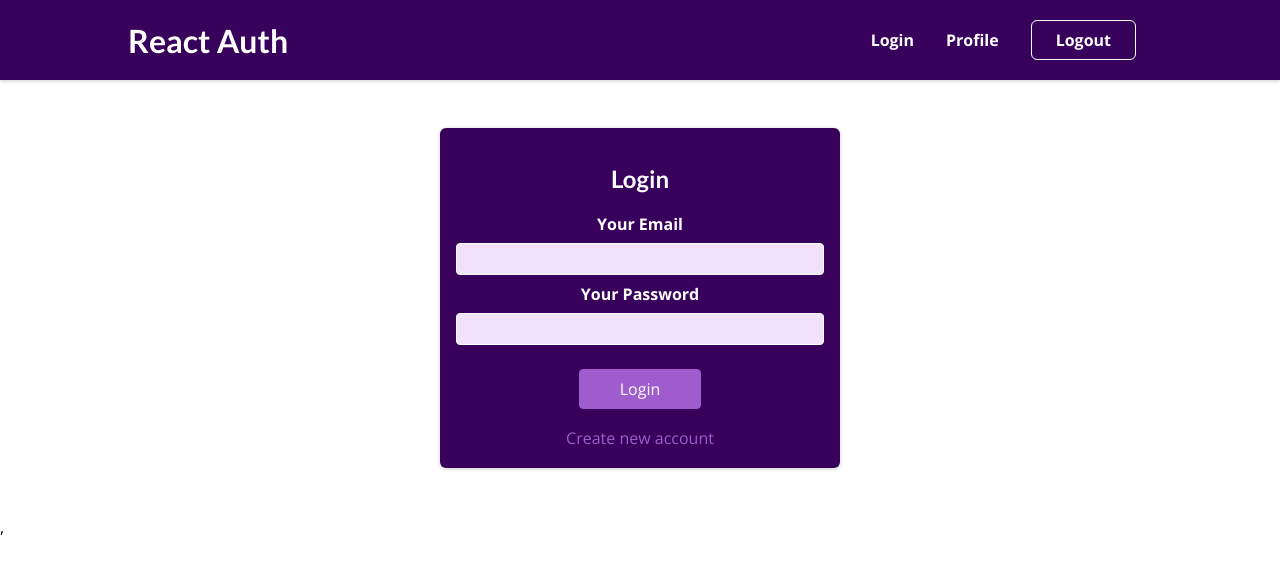
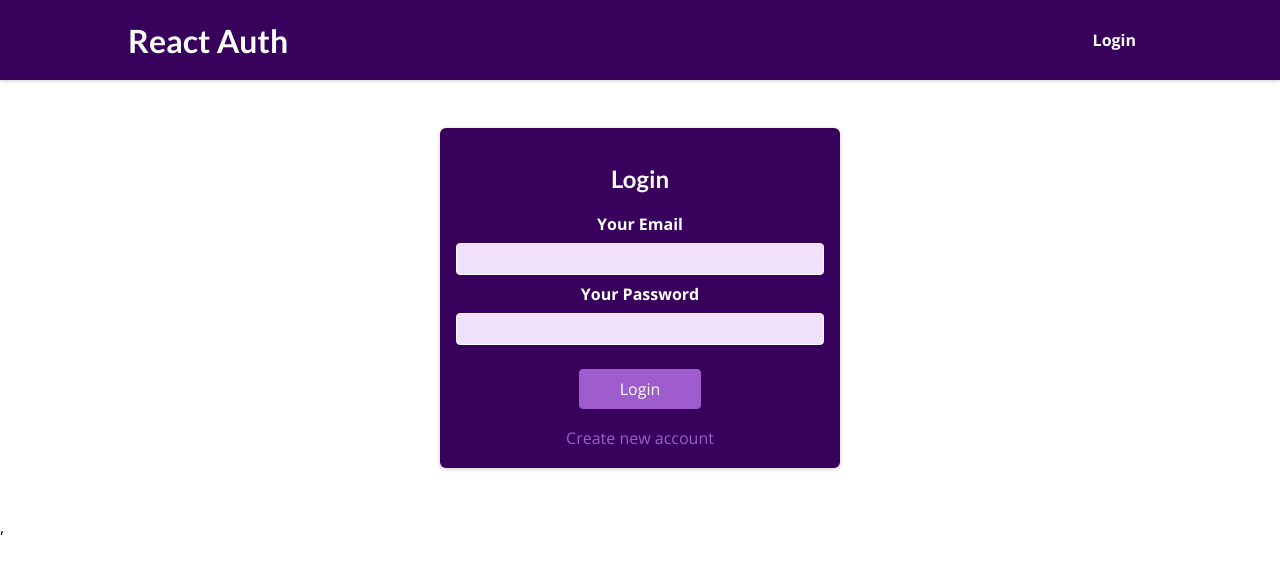
Before and after one commit to Richie1136/React-Udemy-authApp, a React (Create React App) app in the folder authapp/: page /auth in a window 1280 px wide. Shown: the top 574 px of the page. Built offline with nearby package versions, Linux system fonts and the light colour scheme; no server answers.

Commit message:
Conditionally rendering routes based on if the user is loggedin or not

```diff
--- a/authapp/src/components/Auth/AuthForm.js
+++ b/authapp/src/components/Auth/AuthForm.js
@@ -1,4 +1,5 @@
-import { useState, useRef } from 'react';
+import { useState, useRef, useContext } from 'react';
+import AuthContext from '../../store/auth-context';
 
 import './AuthForm.css';
 
@@ -9,6 +10,8 @@ const AuthForm = () => {
   const [loading, setLoading] = useState(false);
   const emailRef = useRef()
   const passwordRef = useRef()
+
+  const context = useContext(AuthContext)
 
   const switchAuthModeHandler = () => {
     setIsLogin((prevState) => !prevState);
@@ -52,7 +55,7 @@ const AuthForm = () => {
         })
       }
     }).then(data => {
-      console.log(data)
+      context.onLogin(data.idToken)
     }).catch(err => {
       alert(err.message)
     })
--- a/authapp/src/components/navigation/MainNavigation.js
+++ b/authapp/src/components/navigation/MainNavigation.js
@@ -1,8 +1,15 @@
 import { Link } from 'react-router-dom';
 
+import { useContext } from 'react'
+
 import './MainNavigation.css';
+import AuthContext from '../../store/auth-context';
 
 const MainNavigation = () => {
+
+  const context = useContext(AuthContext)
+
+  const isLoggedin = context.isLoggedIn
   return (
     <header className='header'>
       <Link to='/'>
@@ -10,15 +17,21 @@ const MainNavigation = () => {
       </Link>
       <nav>
         <ul>
+          {!isLoggedin && (
             <li>
               <Link to='/auth'>Login</Link>
             </li>
+          )}
+          {isLoggedin && (
             <li>
               <Link to='/profile'>Profile</Link>
             </li>
+          )}
+          {isLoggedin && (
             <li>
               <button>Logout</button>
             </li>
+          )}
         </ul>
       </nav>
     </header>
--- a/authapp/src/index.js
+++ b/authapp/src/index.js
@@ -13,7 +13,3 @@ ReactDOM.render(
   </AuthContextProvider>,
   document.getElementById('root')
 );
-
-// If you want to start measuring performance in your app, pass a function
-// to log results (for example: reportWebVitals(console.log))
-// or send to an analytics endpoint. Learn more: https://bit.ly/CRA-vitals
```
Lines whose indentation alone changed are shown as unchanged.
